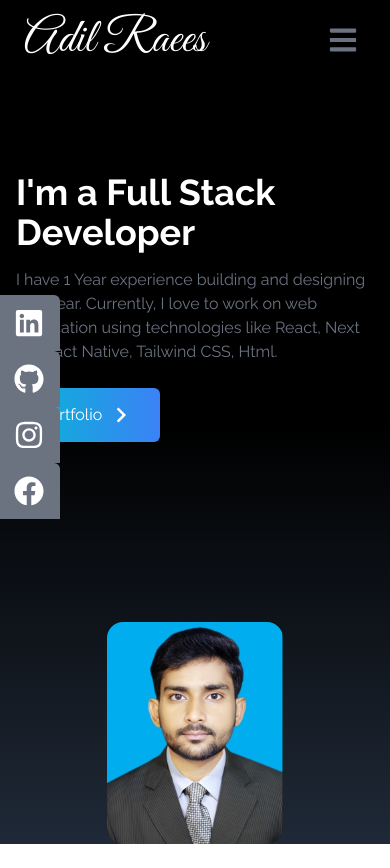
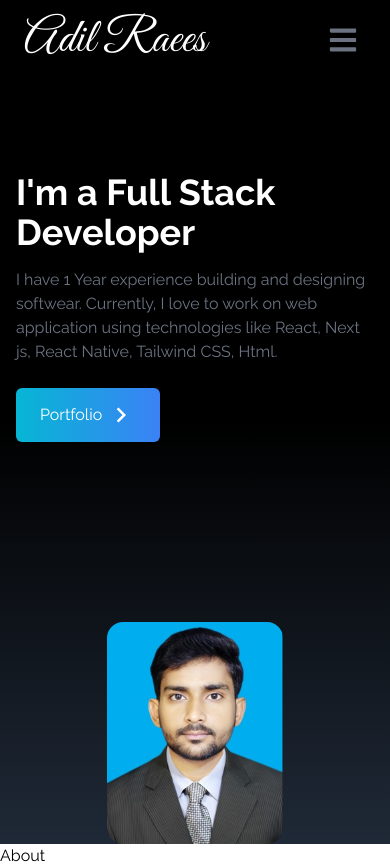
Before and after one commit to adilraees786/My-Portfolio-, a React (Vite) app: page / in a window 390 px wide. Before the commit the page ends 844 px from the top, so only its background shows below. Built offline with nearby package versions, Linux system fonts and the light colour scheme.

Commit message:
add about section

```diff
--- a/src/App.jsx
+++ b/src/App.jsx
@@ -1,3 +1,4 @@
+import { About } from "./components/About";
 import Home from "./components/Home";
 import { Navbar } from "./components/Navbar";
 import Sociallinks from "./components/Sociallinks";
@@ -9,6 +10,7 @@ export default function App() {
     <div>
       <Navbar/>
       <Home/>
+      <About/>
 <Sociallinks/>
 
     </div>
--- /dev/null
+++ b/src/components/About.jsx
@@ -0,0 +1,7 @@
+import React from 'react'
+
+export const About = () => {
+  return (
+    <div>About</div>
+  )
+}
--- a/src/components/SocialLinks.jsx
+++ b/src/components/SocialLinks.jsx
@@ -61,7 +61,7 @@ const links=[
 ]
 
   return (
-    <div className=' flex flex-col top-[35%] left-0 fixed'>
+    <div className='hidden lg:flex flex-col top-[35%] left-0 fixed'>
       <ul>
 
         {links.map(({ id, child, href, style }) => (
```
